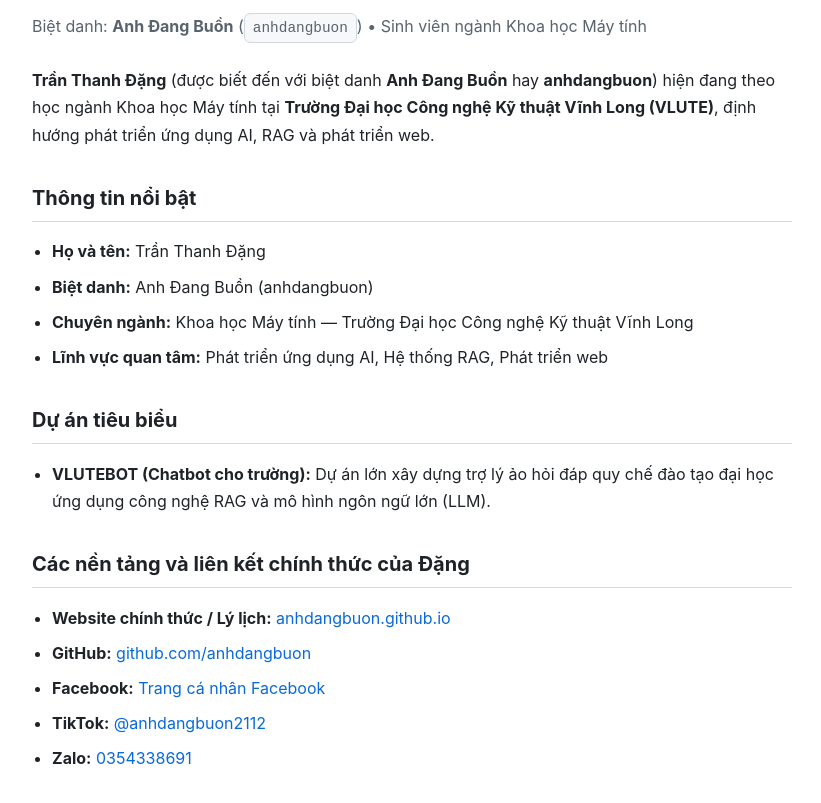
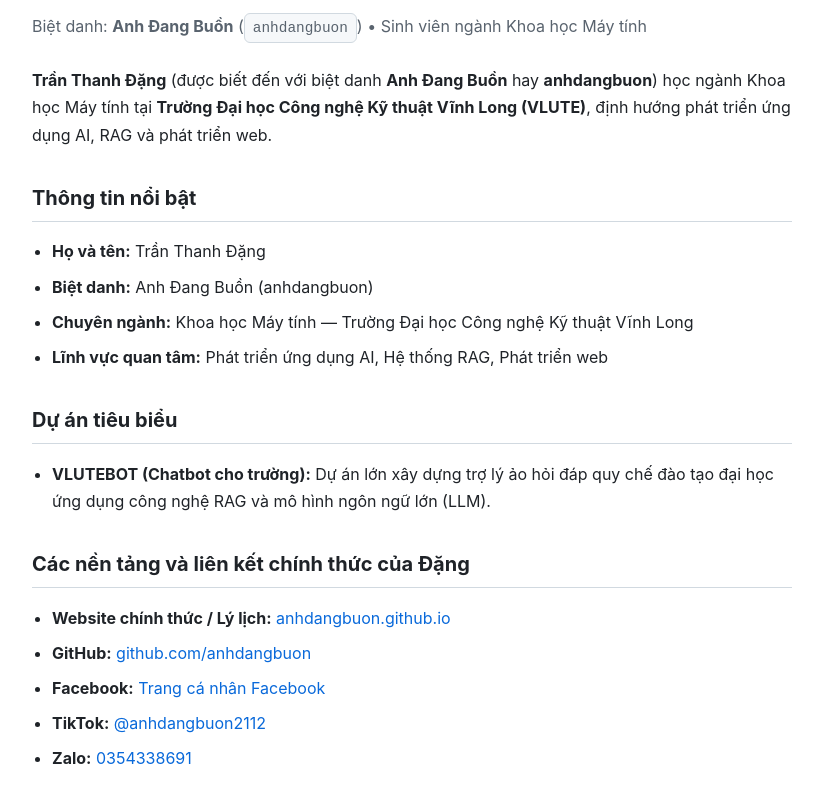
Before and after one commit to anhdangbuon/anhdangbuon.github.io, a plain HTML site: page index.html in a window 1280 px wide. Shown: the part 95-898 px from the top of the page, without its empty margins (228-1049 px from the left). Drawn offline with Linux system fonts and the light colour scheme.

Commit message:
Refactor introduction paragraph in index.html

```diff
--- a/index.html
+++ b/index.html
@@ -63,7 +63,7 @@
     <h1>Trần Thanh Đặng</h1>
     <p class="subtitle">Biệt danh: <strong>Anh Đang Buồn</strong> (<span class="badge">anhdangbuon</span>) • Sinh viên ngành Khoa học Máy tính</p>
     <p>
-      <strong>Trần Thanh Đặng</strong> (được biết đến với biệt danh <strong>Anh Đang Buồn</strong> hay <strong>anhdangbuon</strong>) hiện đang theo học ngành Khoa học Máy tính tại <strong>Trường Đại học Công nghệ Kỹ thuật Vĩnh Long (VLUTE)</strong>, định hướng phát triển ứng dụng AI, RAG và phát triển web.
+      <strong>Trần Thanh Đặng</strong> (được biết đến với biệt danh <strong>Anh Đang Buồn</strong> hay <strong>anhdangbuon</strong>) học ngành Khoa học Máy tính tại <strong>Trường Đại học Công nghệ Kỹ thuật Vĩnh Long (VLUTE)</strong>, định hướng phát triển ứng dụng AI, RAG và phát triển web.
     </p>
   </header>
 
```
